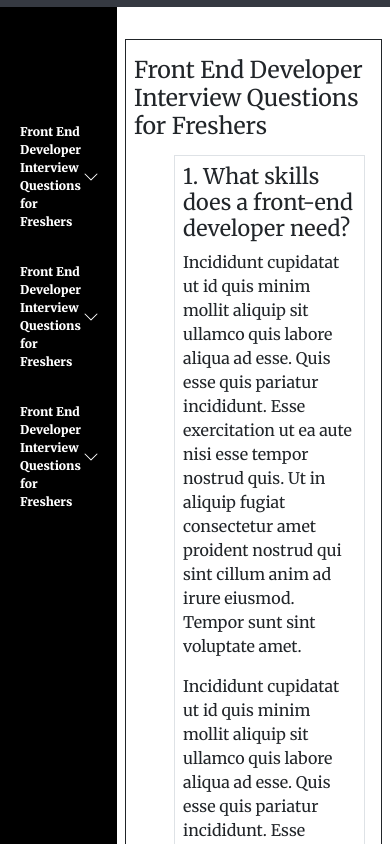
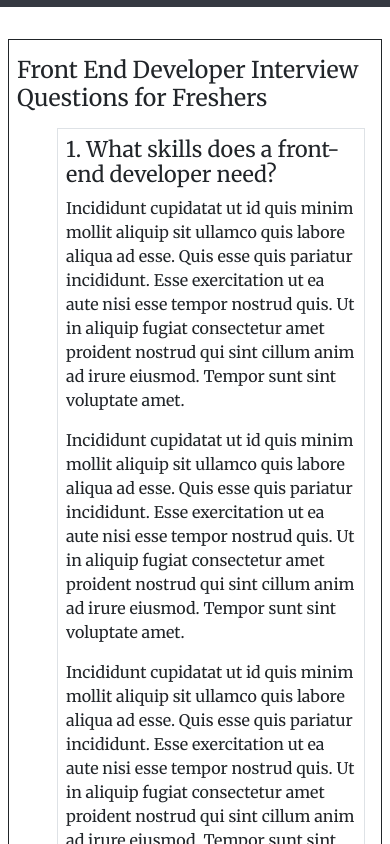
Before and after one commit to mohamedgaber-136/YourCode, a React (Vite) app: page /Interview in a window 390 px wide. Shown: the top 844 px of the page. Built offline with nearby package versions, Linux system fonts and the light colour scheme.

Commit message:
interview questions responsive

```diff
--- a/src/Components/SideBarInterview/SideBarInterview.module.css
+++ b/src/Components/SideBarInterview/SideBarInterview.module.css
@@ -7,8 +7,6 @@
 }
 
 .accordionButton::after {
-
-
   background-image: var(--bs-accordion-btn-icon) !important;
   background-position: center !important;
   background-size: 80% !important;
@@ -46,3 +44,9 @@
 .bgBlue {
   background-color: #5f85db !important;
 }
+
+@media (max-width: 767px) {
+  .sideBarFixed {
+    display: none;
+  }
+}
--- a/src/Pages/InterviewQuestions/InterviewQuestions.module.css
+++ b/src/Pages/InterviewQuestions/InterviewQuestions.module.css
@@ -1,3 +1,9 @@
 .main {
   width: 70% !important;
 }
+
+@media (max-width: 767px) {
+  .main {
+    width: 100% !important;
+  }
+}
```
